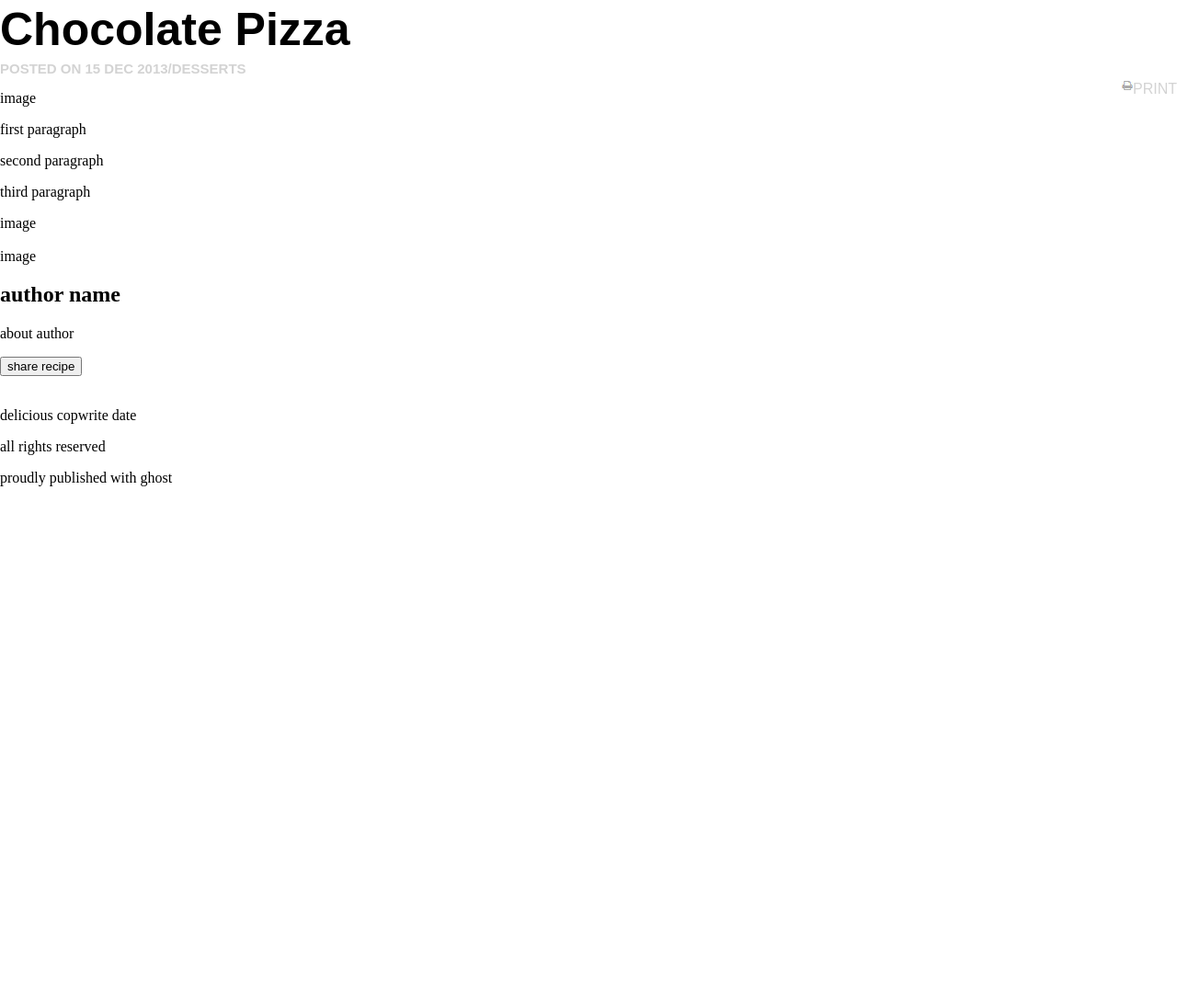
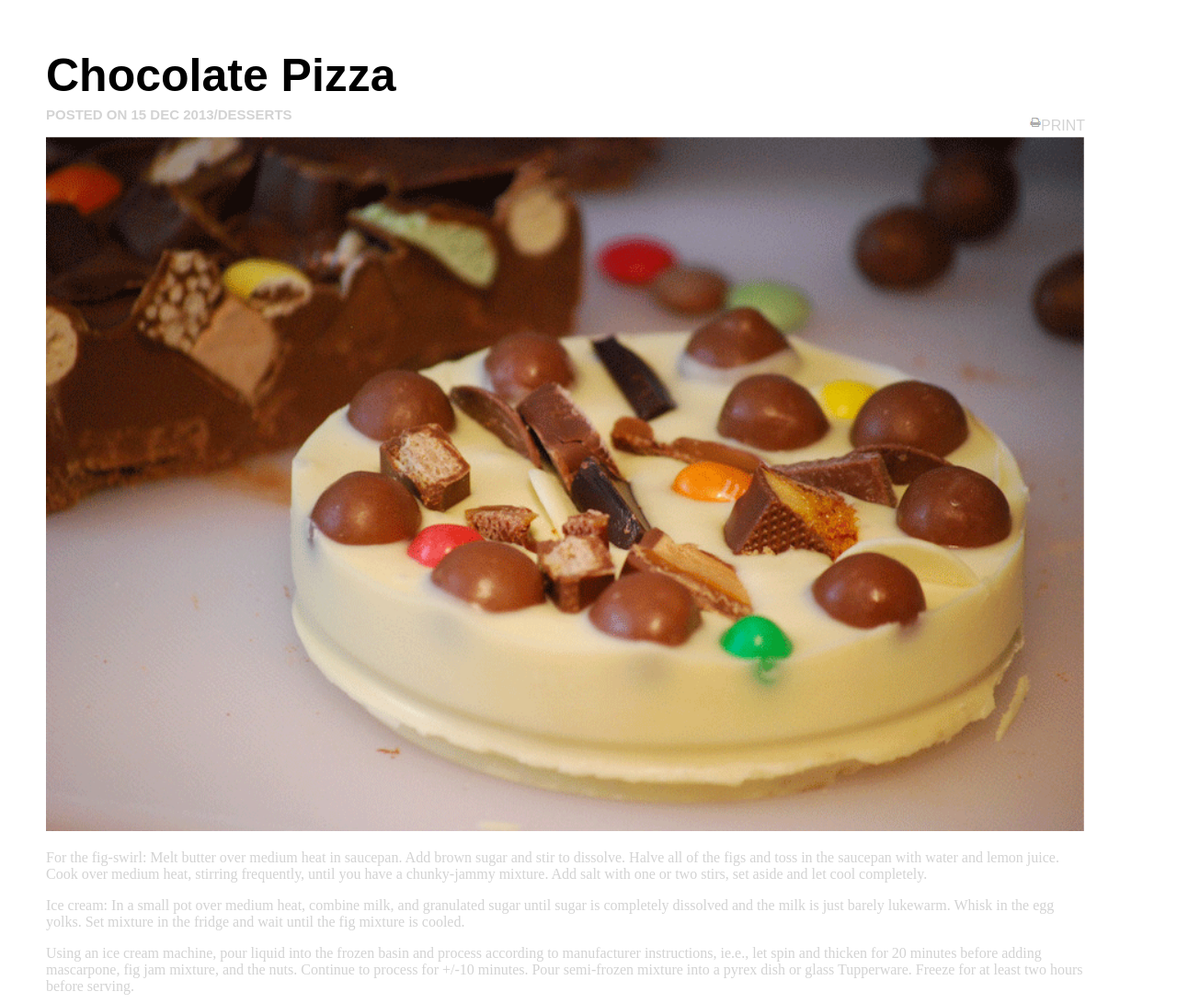
Before and after one commit to NoahDeltoroSmyth/Chocolate-pizza, a website: page index.html in a window 1280 px wide. Shown: the part 141-1232 px from the top of the page at 92% size. Before the commit the page ends 800 px from the top, so only its background shows below. Drawn offline with Linux system fonts and the light colour scheme.

Commit message:
styled main content section

```diff
--- a/index.html
+++ b/index.html
@@ -32,7 +32,9 @@
         <img src="./assets/mail-icon.png" alt="email icon">
     </div>
 </header>
+
 <br class="big-break">
+
 <section id="blog-post-header">
     <div>
         <h1>Chocolate Pizza</h1>
@@ -44,16 +46,24 @@
     </div>
 
 </section>
+
 <section id="main-content">
-    image
-    <p>first paragraph</p>
-    <p>second paragraph</p>
-    <p>third paragraph</p>
-    image
+    <img id="pizza-img" src="./assets/choco-pizza.png" alt="">
+    <p>For the fig-swirl: Melt butter over medium heat in saucepan. Add brown sugar and stir to dissolve. Halve all of the
+        figs and toss in the saucepan with water and lemon juice. Cook over medium heat, stirring frequently, until you have
+        a chunky-jammy mixture. Add salt with one or two stirs, set aside and let cool completely.</p>
+    <p>Ice cream: In a small pot over medium heat, combine milk, and granulated sugar until sugar is completely dissolved
+        and the milk is just barely lukewarm. Whisk in the egg yolks. Set mixture in the fridge and wait until the fig
+        mixture is cooled.</p>
+    <p>Using an ice cream machine, pour liquid into the frozen basin and process according to manufacturer instructions,
+        ie.e., let spin and thicken for 20 minutes before adding mascarpone, fig jam mixture, and the nuts. Continue to
+        process for +/-10 minutes. Pour semi-frozen mixture into a pyrex dish or glass Tupperware. Freeze for at least two
+        hours before serving.</p>
+    <img id="notepad-img" src="./assets/list-bg.png" alt="notepad image">
 </section>
 <br class="big-break">
 <section id="author-content">
-    image
+
     <h2> author name </h2>
     <p>about author</p>
     <button>share recipe</button>
--- a/styles/style.css
+++ b/styles/style.css
@@ -1,3 +1,9 @@
+body {
+    box-sizing: 100%;
+    padding: 50px;
+    padding-right: 100px;
+}
+
 #site-header {
     display: grid;
     grid-template-columns: 50px 1fr 1fr 1fr;
@@ -58,8 +64,17 @@
 .print {
     height: 10px;
     color: lightgray;
+    margin-bottom: 10px;
 }
 
-p.print {
-    margin-bottom: 0px;
+#pizza-img {
+    width: 100%;
 }
+
+#main-content {
+    color: lightgray;
+}
+
+#notepad-img {
+    width: 100%;
+}
```
